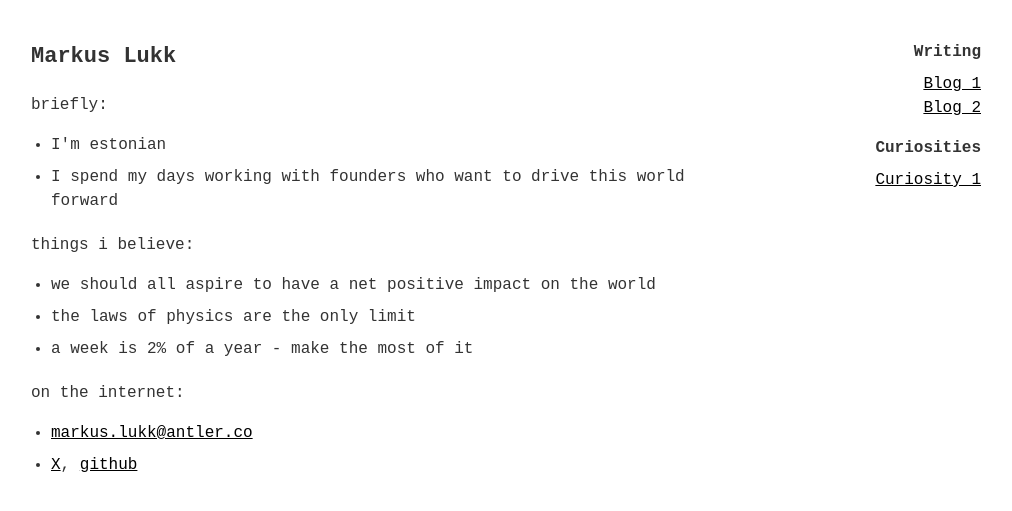
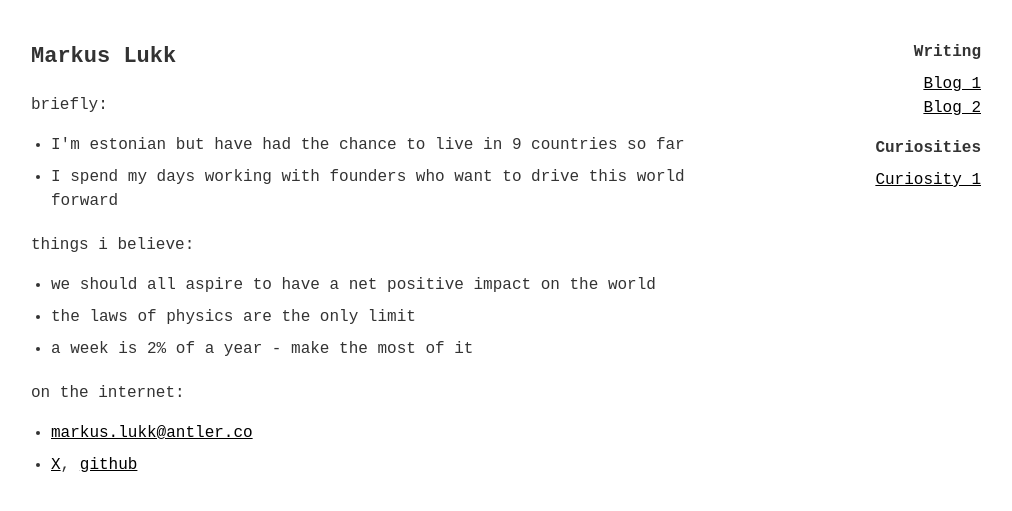
Before and after one commit to markuslukk/markuslukk.github.io, a Jekyll site: the page built from index.html, in a window 1280 px wide. Shown: the top 511 px of the page, without its empty margins (259-1271 px from the left). Built offline with Jekyll 4.4.1, drawn with Linux system fonts in a browser that asks for light colours.

Commit message:
Update index.html

```diff
--- a/index.html
+++ b/index.html
@@ -13,7 +13,7 @@ layout: default
     <h1>Markus Lukk</h1>
     <p>briefly:</p>
     <ul>
-        <li>I'm estonian</li>
+        <li>I'm estonian but have had the chance to live in 9 countries so far</li>
         <li>I spend my days working with founders who want to drive this world forward</li>
     </ul>
     <p>things i believe:</p>
```
